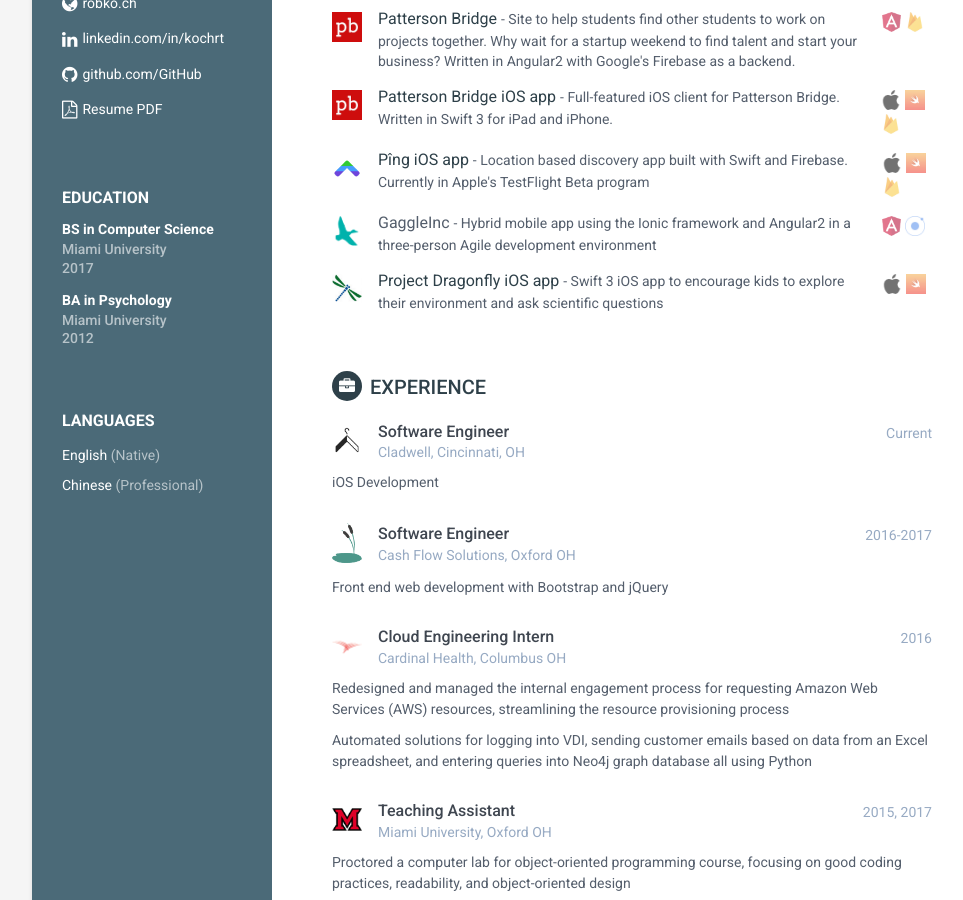
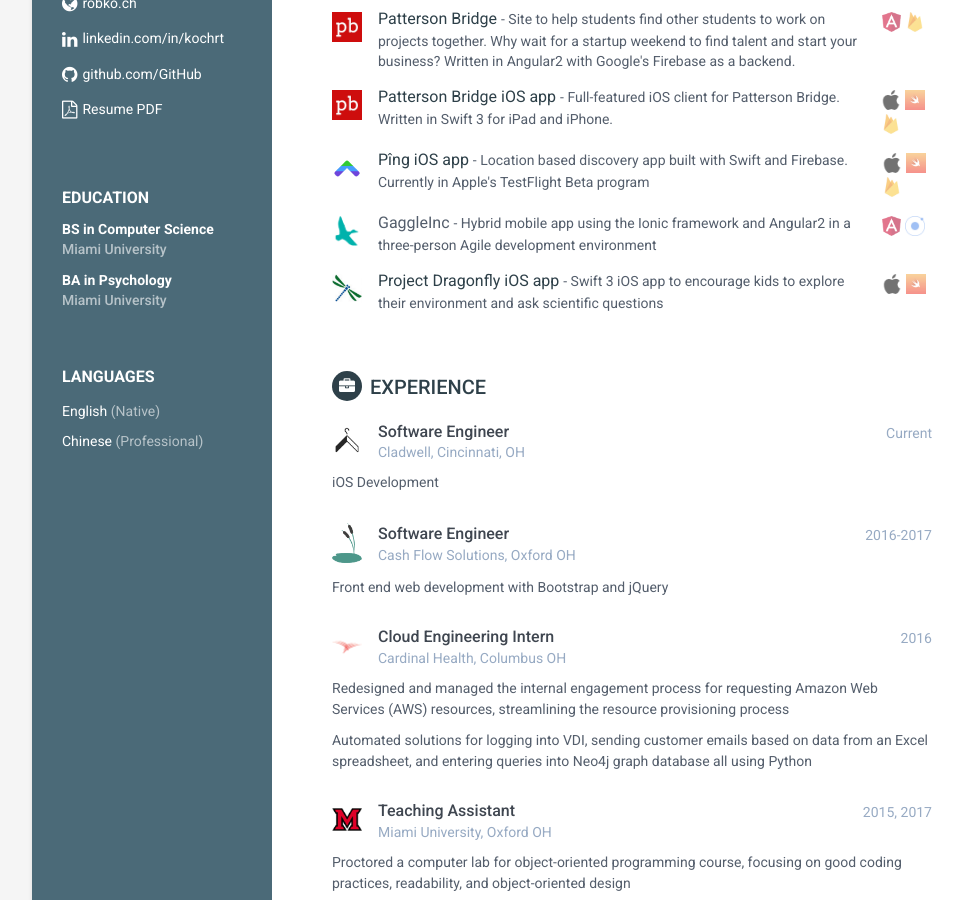
Before and after one commit to kochrt/kochrt.github.io, a Jekyll site: the page built from index.md, in a window 1280 px wide and 900 px high, scrolled down 375 px. Shown: the whole window, without its empty margins (128-1091 px from the left). Built offline with Jekyll 4.4.1, drawn with Linux system fonts in a browser that asks for light colours.

Commit message:
omit education time

```diff
--- a/_includes/education.html
+++ b/_includes/education.html
@@ -4,13 +4,13 @@
     <div class="item">
         <h4 class="degree">BS in Computer Science</h4>
         <h5 class="meta">Miami University</h5>
-        <div class="time">2017</div>
+        <!--<div class="time">2017</div>-->
     </div><!--//item-->
 
     <div class="item">
         <h4 class="degree">BA in Psychology</h4>
         <h5 class="meta">Miami University</h5>
-        <div class="time">2012</div>
+        <!--<div class="time">2012</div>-->
     </div><!--//item-->
 
 </div><!--//education-container-->
```
